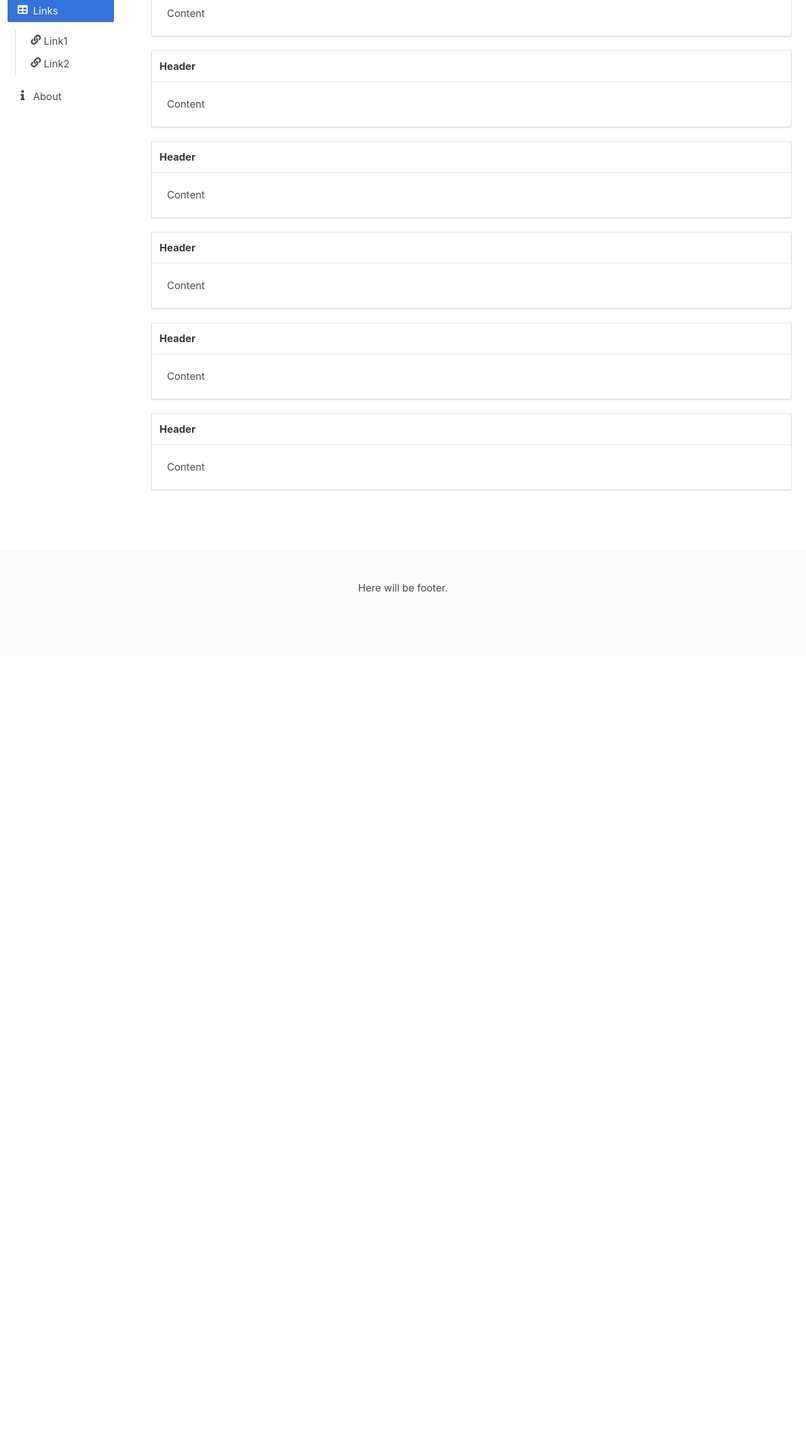
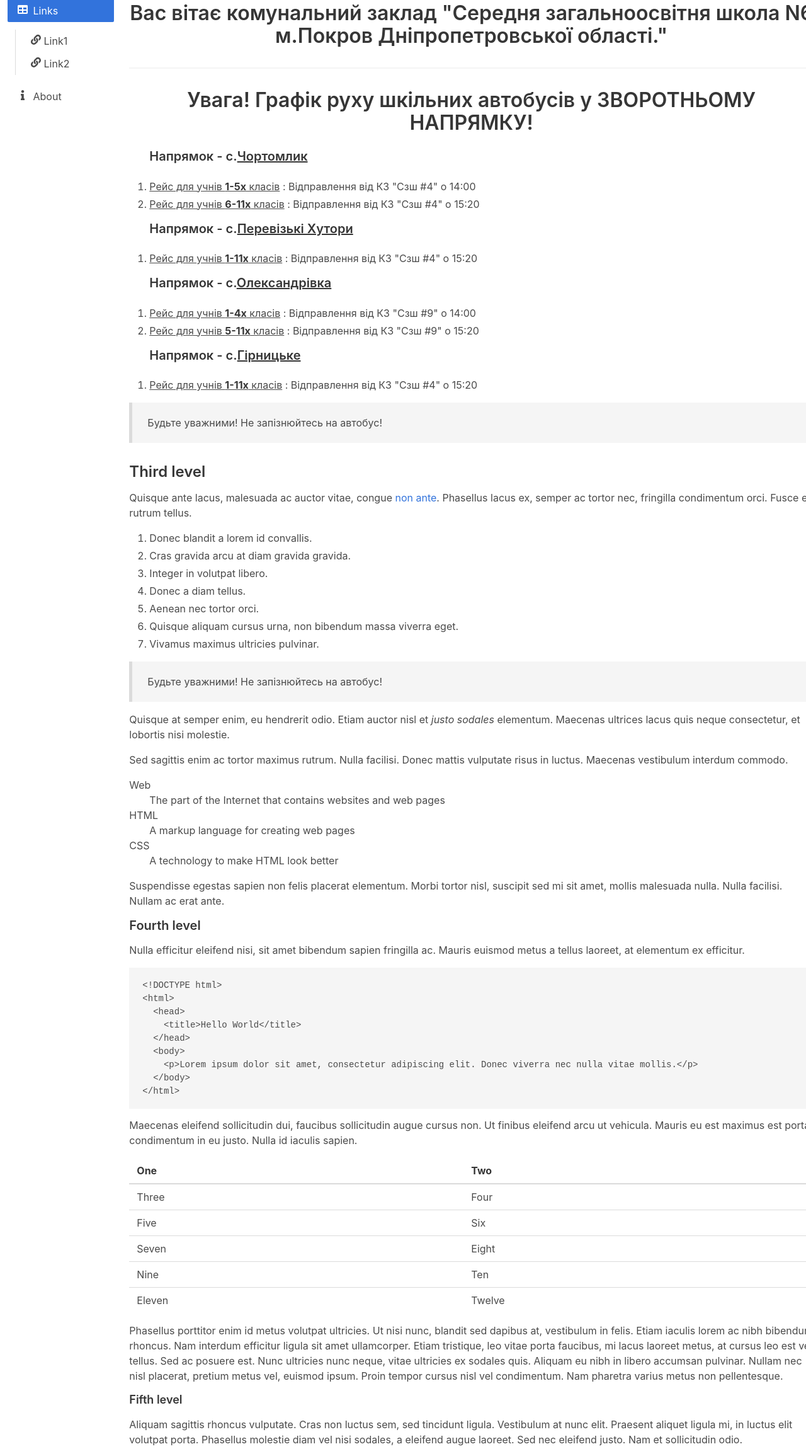
Before and after one commit to asdawesome/scholl-site, a website: page index.html in a window 1280 px wide. Shown: the part 163-2463 px from the top of the page at 63% size. Before the commit the page ends 1204 px from the top, so only its background shows below. Drawn offline with nearby package versions, Linux system fonts and the light colour scheme.

Commit message:
The first schedule is added for part of bus trips on the way back.

```diff
--- a/index.html
+++ b/index.html
@@ -3,7 +3,7 @@
   <head>
     <meta charset="utf-8">
     <meta name="viewport" content="width=device-width, initial-scale=1">
-    <title>Hello Bulma!</title>
+    <title>Середня загальноосвітня школа №6</title>
     <link rel="stylesheet" href="https://cdnjs.cloudflare.com/ajax/libs/bulma/0.7.1/css/bulma.min.css">
     <script defer src="https://use.fontawesome.com/releases/v5.1.0/js/all.js"></script>
   </head>
@@ -12,7 +12,7 @@
       <div class="container">
         <div class="navbar-brand">
           <a class="navbar-item" href="#" style="font-weight:bold;">
-          СОШ N6
+          СОШ №6
           </a>
           <span class="navbar-burger burger" data-target="navMenu">
             <span></span>
@@ -22,7 +22,7 @@
         </div>
         <div id="navMenu" class="navbar-menu">
           <div class="navbar-end">
-            <a href="#" class="navbar-item is-active">Home</a>
+            <a href="#" class="navbar-item  ">Home</a>
             <a href="#" class="navbar-item">Blog</a>
             <a href="#" class="navbar-item">Forum</a>
             <a href="#" class="navbar-item">Shop</a>
@@ -59,10 +59,10 @@
   <section class="main-content columns is-fullheight">
 
     <aside class="column is-2 is-narrow-mobile is-fullheight section is-hidden-mobile">
-      <p class="menu-label is-hidden-touch">Navigation</p>
+      <p class="menu-label is-hidden-touch">Навiгацiя</p>
       <ul class="menu-list">
         <li>
-          <a href="#" class="">
+          <a href="file:///R:/GitHub%20desktop/school/scholl-site/index.html" class="">
             <span class="icon"><i class="fa fa-home"></i></span> Home
           </a>
         </li>
@@ -92,46 +92,116 @@
       </ul>
     </aside>
 
-    <div class="container column is-10">
-      <div class="section">
+    <div class="content">
+      <hr>
+  <h1 class="title is-1, has-text-centered">Доброго дня!</h1>
+  <h1 class="title is-4, has-text-centered">Вас вітає комунальний заклад "Середня загальноосвітня школа N6
+м.Покров Дніпропетровської області."<h1>
+<hr>
+  <h1 class="title is-3, has-text-centered">Увага! Графiк руху шкiльних автобусiв у ЗВОРОТНЬОМУ НАПРЯМКУ!</h1>
+  <ol>
+    <h1 class="subtitle is-5">Напрямок - с.<u>Чортомлик</u></h1>
+    <li><u> Рейс для учнiв <strong>1-5х</strong> класiв</u> : Вiдправлення вiд КЗ "Сзш #4" о 14:00</li>
+    <li><u> Рейс для учнiв <strong>6-11х</strong> класiв</u> : Вiдправлення вiд КЗ "Сзш #4" о 15:20</li>
 
-        <div class="card">
-          <div class="card-header"><p class="card-header-title">Header</p></div>
-          <div class="card-content"><div class="content">Content</div></div>
-        </div>
-        <br />
+  </ol>
+<ol>
+    <h1 class="subtitle is-5">Напрямок - с.<u>Перевiзькi Хутори</u></h1>
+    <li><u> Рейс для учнiв <strong>1-11х</strong> класiв</u> : Вiдправлення вiд КЗ "Сзш #4" о 15:20</li>
 
-        <div class="card is-hidden1">
-          <div class="card-header"><p class="card-header-title">Header</p></div>
-          <div class="card-content"><div class="content">Content</div></div>
-        </div>
-        <br />
+  </ol>
+    <ol>
+    <h1 class="subtitle is-5">Напрямок - с.<u>Олександрiвка</u></h1>
+    <li><u> Рейс для учнiв <strong>1-4х</strong> класiв</u> : Вiдправлення вiд КЗ "Сзш #9" о 14:00</li>
+    <li><u> Рейс для учнiв <strong>5-11х</strong> класiв</u> : Вiдправлення вiд КЗ "Сзш #9" о 15:20</li>
+  </ol>
+  <ol>
+      <h1 class="subtitle is-5">Напрямок - с.<u>Гiрницьке</u></h1>
+      <li><u> Рейс для учнiв <strong>1-11х</strong> класiв</u> : Вiдправлення вiд КЗ "Сзш #4" о 15:20</li>
+    </ol>
 
-        <div class="card is-hidden1">
-          <div class="card-header"><p class="card-header-title">Header</p></div>
-          <div class="card-content"><div class="content">Content</div></div>
-        </div>
-        <br />
-
-        <div class="card is-hidden1">
-          <div class="card-header"><p class="card-header-title">Header</p></div>
-          <div class="card-content"><div class="content">Content</div></div>
-        </div>
-        <br />
-
-        <div class="card is-hidden1">
-          <div class="card-header"><p class="card-header-title">Header</p></div>
-          <div class="card-content"><div class="content">Content</div></div>
-        </div>
-        <br />
-
-        <div class="card is-hidden1">
-          <div class="card-header"><p class="card-header-title">Header</p></div>
-          <div class="card-content"><div class="content">Content</div></div>
-        </div>
-        <br/>
-      </div>
-    </div>
+    <blockquote>Будьте уважними! Не запiзнюйтесь на автобус!</blockquote>
+  </ol>
+  <h3>Third level</h3>
+  <p>Quisque ante lacus, malesuada ac auctor vitae, congue <a href="#">non ante</a>. Phasellus lacus ex, semper ac tortor nec, fringilla condimentum orci. Fusce eu rutrum tellus.</p>
+  <ol>
+    <li>Donec blandit a lorem id convallis.</li>
+    <li>Cras gravida arcu at diam gravida gravida.</li>
+    <li>Integer in volutpat libero.</li>
+    <li>Donec a diam tellus.</li>
+    <li>Aenean nec tortor orci.</li>
+    <li>Quisque aliquam cursus urna, non bibendum massa viverra eget.</li>
+    <li>Vivamus maximus ultricies pulvinar.</li>
+  </ol>
+  <blockquote>Будьте уважними! Не запiзнюйтесь на автобус!</blockquote>
+  <p>Quisque at semper enim, eu hendrerit odio. Etiam auctor nisl et <em>justo sodales</em> elementum. Maecenas ultrices lacus quis neque consectetur, et lobortis nisi molestie.</p>
+  <p>Sed sagittis enim ac tortor maximus rutrum. Nulla facilisi. Donec mattis vulputate risus in luctus. Maecenas vestibulum interdum commodo.</p>
+  <dl>
+    <dt>Web</dt>
+    <dd>The part of the Internet that contains websites and web pages</dd>
+    <dt>HTML</dt>
+    <dd>A markup language for creating web pages</dd>
+    <dt>CSS</dt>
+    <dd>A technology to make HTML look better</dd>
+  </dl>
+  <p>Suspendisse egestas sapien non felis placerat elementum. Morbi tortor nisl, suscipit sed mi sit amet, mollis malesuada nulla. Nulla facilisi. Nullam ac erat ante.</p>
+  <h4>Fourth level</h4>
+  <p>Nulla efficitur eleifend nisi, sit amet bibendum sapien fringilla ac. Mauris euismod metus a tellus laoreet, at elementum ex efficitur.</p>
+  <pre>
+&lt;!DOCTYPE html&gt;
+&lt;html&gt;
+  &lt;head&gt;
+    &lt;title&gt;Hello World&lt;/title&gt;
+  &lt;/head&gt;
+  &lt;body&gt;
+    &lt;p&gt;Lorem ipsum dolor sit amet, consectetur adipiscing elit. Donec viverra nec nulla vitae mollis.&lt;/p&gt;
+  &lt;/body&gt;
+&lt;/html&gt;
+</pre>
+  <p>Maecenas eleifend sollicitudin dui, faucibus sollicitudin augue cursus non. Ut finibus eleifend arcu ut vehicula. Mauris eu est maximus est porta condimentum in eu justo. Nulla id iaculis sapien.</p>
+  <table>
+    <thead>
+      <tr>
+        <th>One</th>
+        <th>Two</th>
+      </tr>
+    </thead>
+    <tbody>
+      <tr>
+        <td>Three</td>
+        <td>Four</td>
+      </tr>
+      <tr>
+        <td>Five</td>
+        <td>Six</td>
+      </tr>
+      <tr>
+        <td>Seven</td>
+        <td>Eight</td>
+      </tr>
+      <tr>
+        <td>Nine</td>
+        <td>Ten</td>
+      </tr>
+      <tr>
+        <td>Eleven</td>
+        <td>Twelve</td>
+      </tr>
+    </tbody>
+  </table>
+  <p>Phasellus porttitor enim id metus volutpat ultricies. Ut nisi nunc, blandit sed dapibus at, vestibulum in felis. Etiam iaculis lorem ac nibh bibendum rhoncus. Nam interdum efficitur ligula sit amet ullamcorper. Etiam tristique, leo vitae porta faucibus, mi lacus laoreet metus, at cursus leo est vel tellus. Sed ac posuere est. Nunc ultricies nunc neque, vitae ultricies ex sodales quis. Aliquam eu nibh in libero accumsan pulvinar. Nullam nec nisl placerat, pretium metus vel, euismod ipsum. Proin tempor cursus nisl vel condimentum. Nam pharetra varius metus non pellentesque.</p>
+  <h5>Fifth level</h5>
+  <p>Aliquam sagittis rhoncus vulputate. Cras non luctus sem, sed tincidunt ligula. Vestibulum at nunc elit. Praesent aliquet ligula mi, in luctus elit volutpat porta. Phasellus molestie diam vel nisi sodales, a eleifend augue laoreet. Sed nec eleifend justo. Nam et sollicitudin odio.</p>
+  <figure>
+    <img src="https://bulma.io/images/placeholders/256x256.png">
+    <img src="https://bulma.io/images/placeholders/256x256.png">
+    <figcaption>
+      Figure 1: Some beautiful placeholders
+    </figcaption>
+  </figure>
+  <h6>Sixth level</h6>
+  <p>Cras in nibh lacinia, venenatis nisi et, auctor urna. Donec pulvinar lacus sed diam dignissim, ut eleifend eros accumsan. Phasellus non tortor eros. Ut sed rutrum lacus. Etiam purus nunc, scelerisque quis enim vitae, malesuada ultrices turpis. Nunc vitae maximus purus, nec consectetur dui. Suspendisse euismod, elit vel rutrum commodo, ipsum tortor maximus dui, sed varius sapien odio vitae est. Etiam at cursus metus.</p>
+</div>
   </section>
   <footer class="footer">
   <div class="content has-text-centered">
```
